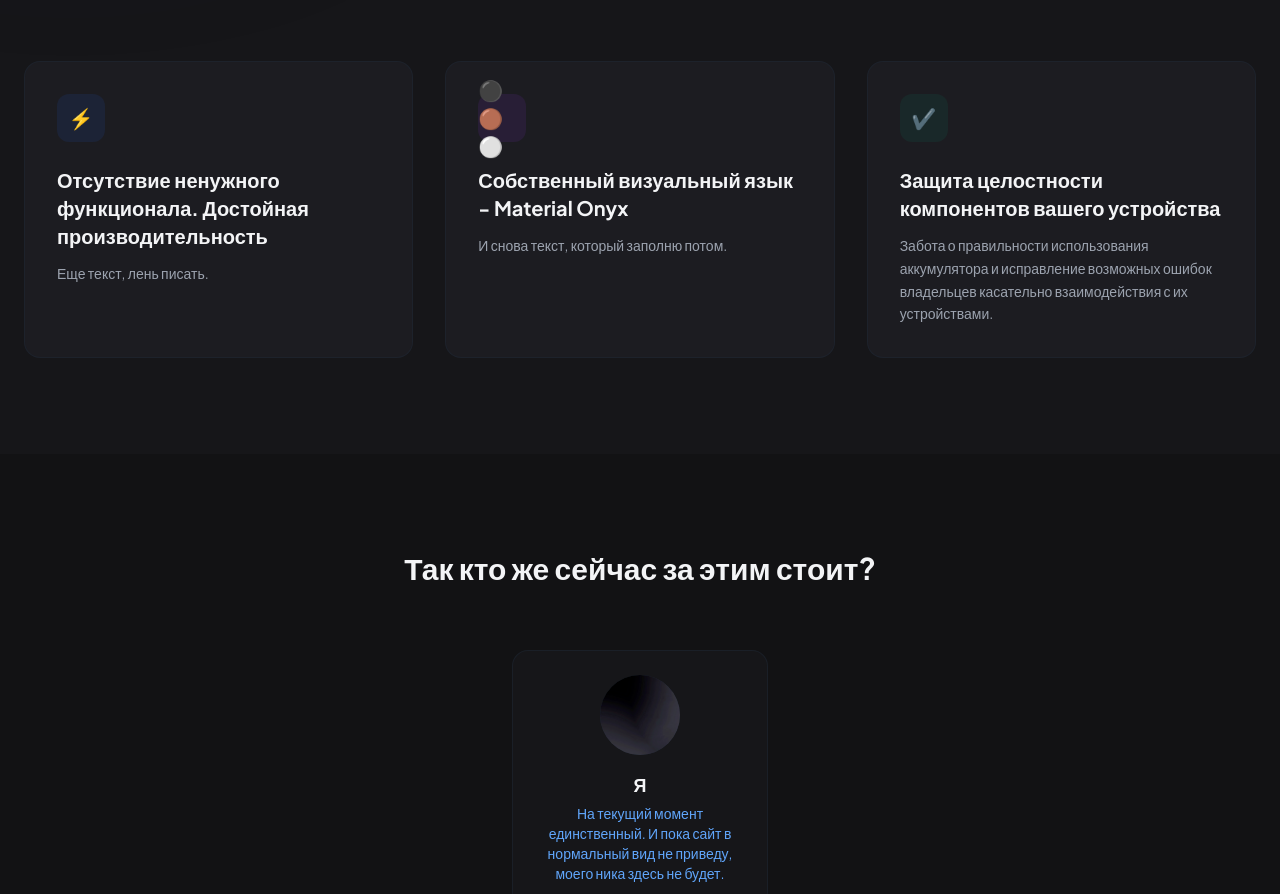
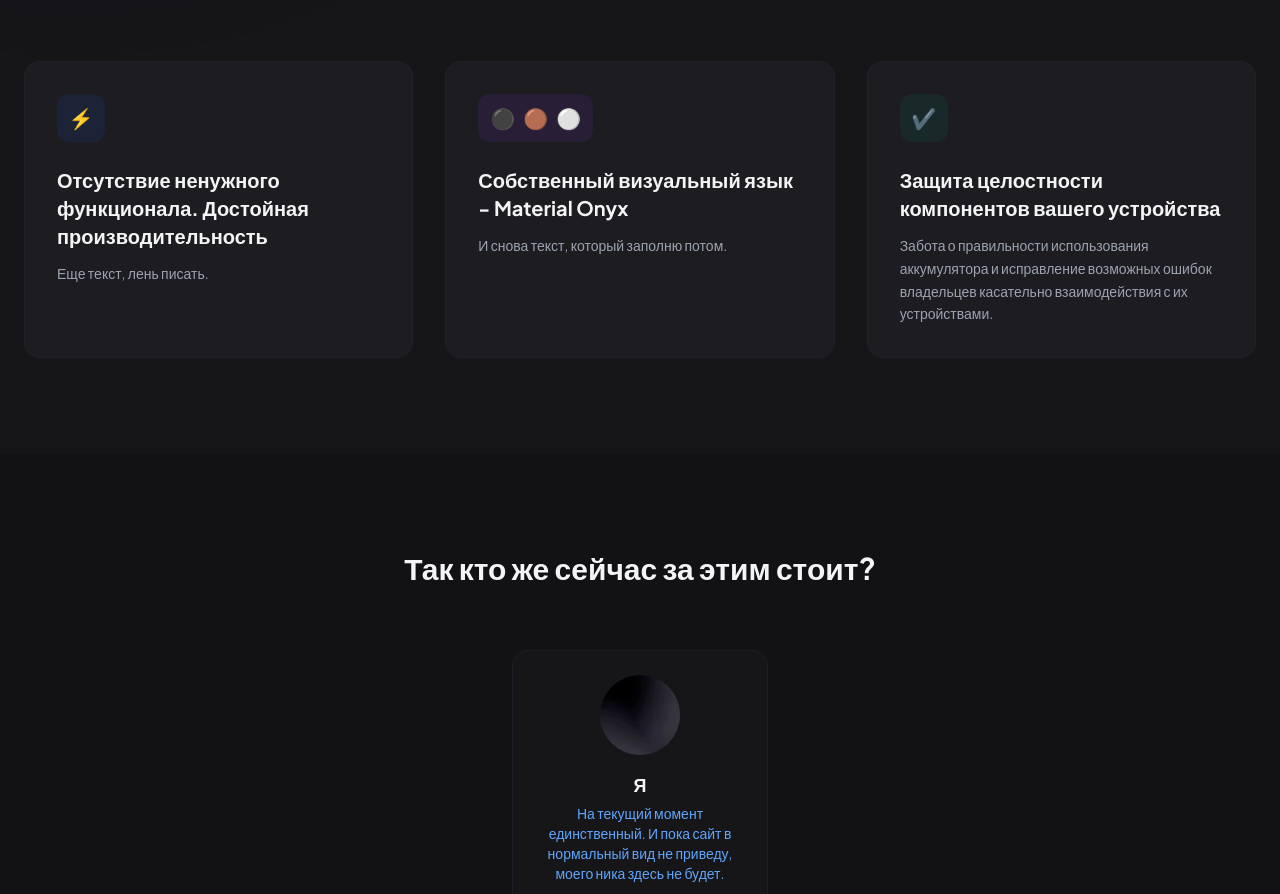
Before and after one commit to Evasion-Directive/Evasion-Directive.github.io, a plain HTML site: page index.html in a window 1280 px wide. Shown: the part 1014-1908 px from the top of the page. Drawn offline with nearby package versions, Linux system fonts and the light colour scheme.

Commit message:
Update description

```diff
--- a/index.html
+++ b/index.html
@@ -80,8 +80,13 @@
                     <h3 class="text-xl font-semibold">Отсутствие ненужного функционала. Достойная производительность</h3>
                     <p class="mt-3 text-gray-400 text-sm leading-relaxed">Еще текст, лень писать.</p>
                 </div>
+
                 <div class="bg-[#1c1c21] p-8 rounded-2xl border border-gray-800/50">
-                    <div class="w-12 h-12 bg-purple-600/10 text-purple-400 rounded-xl flex items-center justify-center text-xl font-bold mb-6">⚫🟤⚪</div>
+                    <div class="inline-flex items-center gap-2 px-3 py-2 bg-purple-600/10 text-purple-400 rounded-xl mb-6 h-12">
+                        <span class="text-xl leading-none">⚫</span>
+                        <span class="text-xl leading-none">🟤</span>
+                        <span class="text-xl leading-none">⚪</span>
+                    </div>
                     <h3 class="text-xl font-semibold">Собственный визуальный язык - Material Onyx</h3>
                     <p class="mt-3 text-gray-400 text-sm leading-relaxed">И снова текст, который заполню потом.</p>
                 </div>
```
